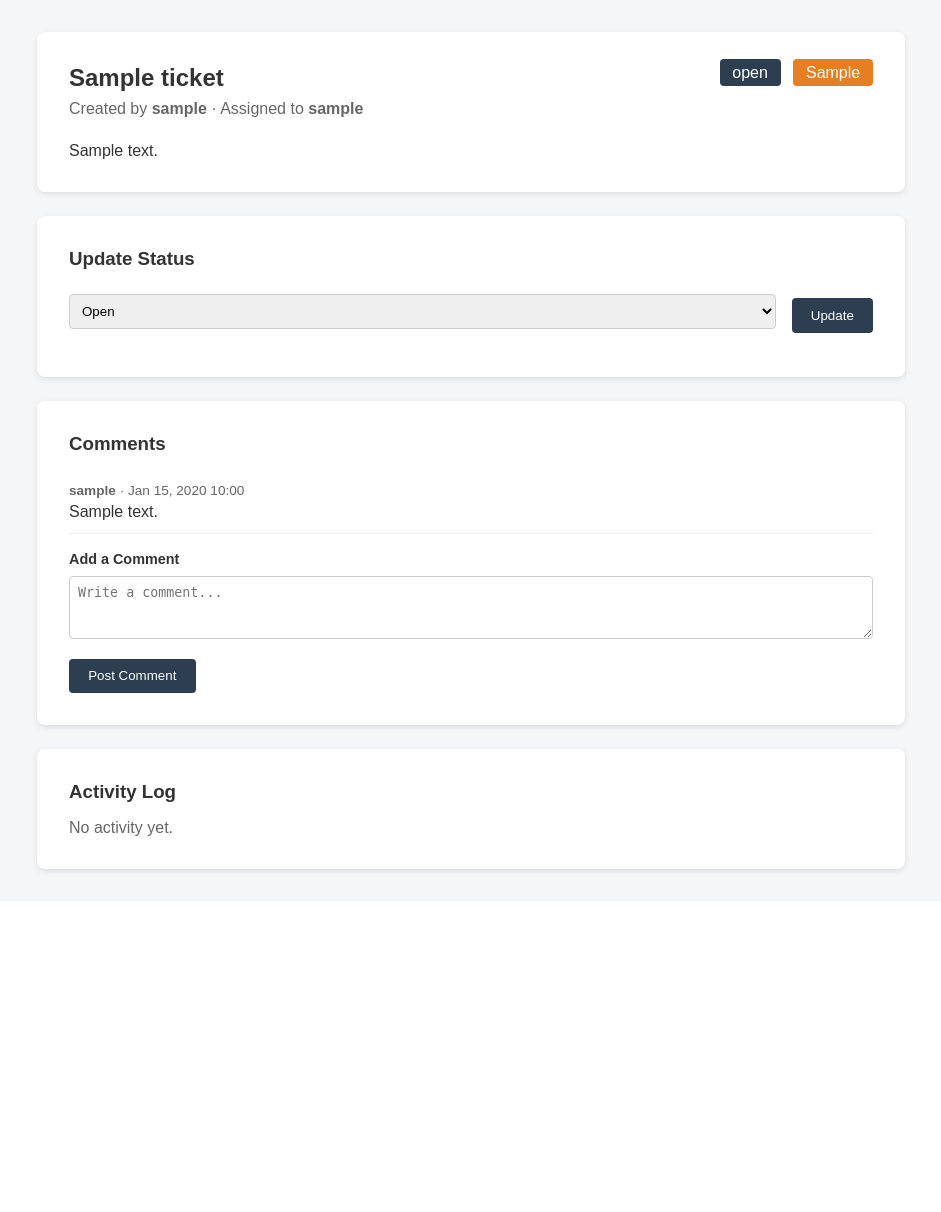
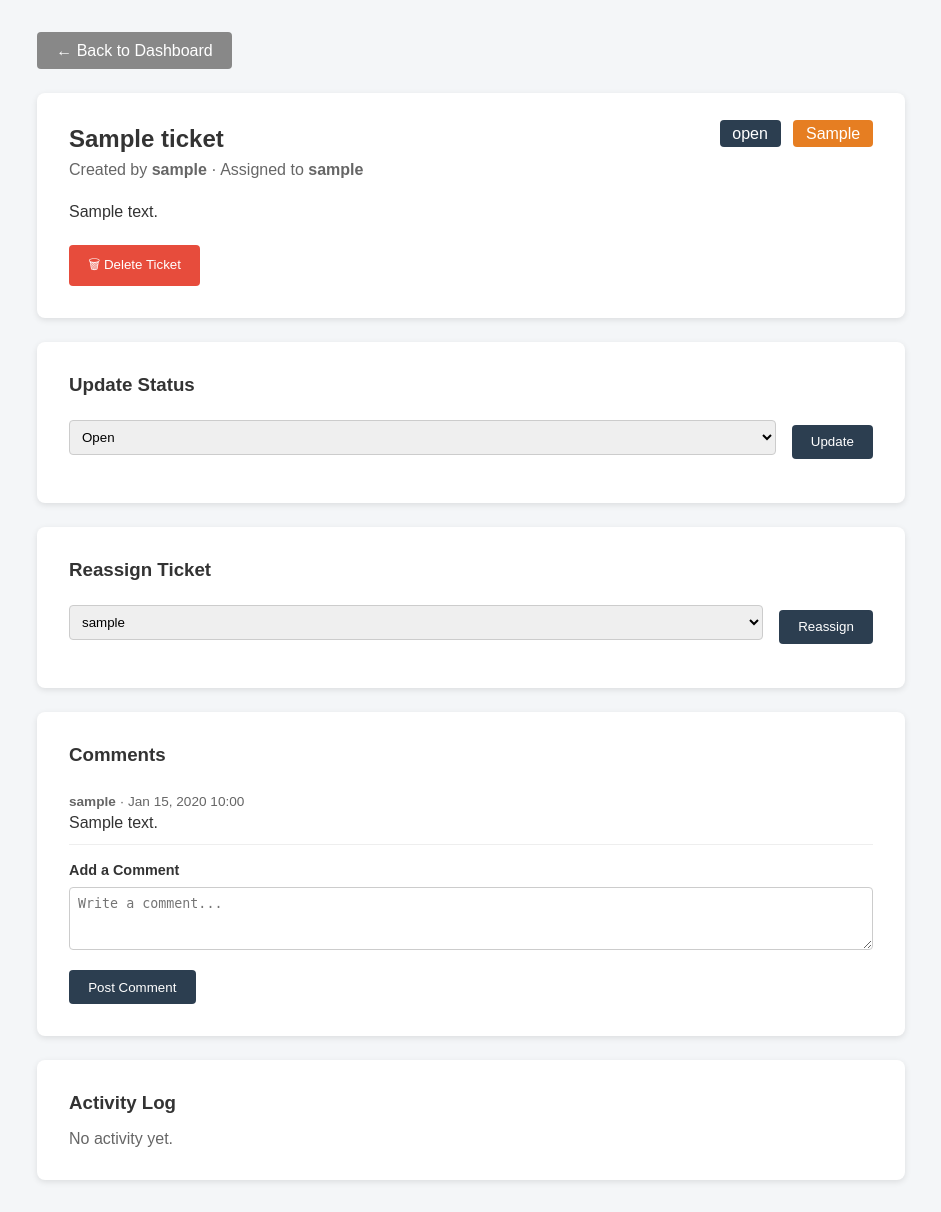
Before and after one commit to Rossis3/TicketFlow, a Flask app: page /tickets/1 in a window 1280 px wide. Shown: the part 55-1267 px from the top of the page, without its empty margins (169-1110 px from the left). Before the commit the page ends 931 px from the top, so only its background shows below. Run offline with Flask 3, Linux system fonts and the light colour scheme; a user stored in the database is signed in; tables that the repository leaves empty hold one stand-in row (values such as "Sample post").

```diff
--- a/app/routes/tickets.py
+++ b/app/routes/tickets.py
@@ -96,3 +96,49 @@ def add_comment(ticket_id):
         flash('Comment added!')
 
     return redirect(url_for('tickets.view_ticket', ticket_id=ticket_id))
+
+
+@tickets.route('/tickets/<int:ticket_id>/reassign', methods=['POST'])
+@login_required
+def reassign_ticket(ticket_id):
+    ticket = Ticket.query.get_or_404(ticket_id)
+
+    if current_user.role != 'admin' and current_user.id != ticket.creator_id:
+        flash('Only the creator or an admin can reassign this ticket.')
+        return redirect(url_for('tickets.view_ticket', ticket_id=ticket_id))
+
+    new_assignee_id = request.form.get('assignee_id') or None
+    old_assignee = ticket.assignee.username if ticket.assignee else 'Nobody'
+    ticket.assignee_id = new_assignee_id
+
+    new_assignee = User.query.get(new_assignee_id).username if new_assignee_id else 'Nobody'
+    log = ActivityLog(
+        action=f'Reassigned from {old_assignee} to {new_assignee} by {current_user.username}',
+        user_id=current_user.id,
+        ticket_id=ticket.id
+    )
+    db.session.add(log)
+    db.session.commit()
+
+    flash('Ticket reassigned!')
+    return redirect(url_for('tickets.view_ticket', ticket_id=ticket_id))
+
+
+@tickets.route('/tickets/<int:ticket_id>/delete', methods=['POST'])
+@login_required
+def delete_ticket(ticket_id):
+    ticket = Ticket.query.get_or_404(ticket_id)
+
+    if current_user.role != 'admin' and current_user.id != ticket.creator_id:
+        flash('Only the creator or an admin can delete this ticket.')
+        return redirect(url_for('tickets.view_ticket', ticket_id=ticket_id))
+
+    # Delete related records first
+    ActivityLog.query.filter_by(ticket_id=ticket.id).delete()
+    Comment.query.filter_by(ticket_id=ticket.id).delete()
+
+    db.session.delete(ticket)
+    db.session.commit()
+
+    flash('Ticket deleted.')
+    return redirect(url_for('main.dashboard'))
--- a/app/templates/view_ticket.html
+++ b/app/templates/view_ticket.html
@@ -1,5 +1,8 @@
 {% extends 'base.html' %}
 {% block content %}
+
+<!-- Back Button -->
+<a href="{{ url_for('main.dashboard') }}" class="btn" style="background:#888; margin-bottom:1.5rem; display:inline-block;">← Back to Dashboard</a>
 
 <div class="card" style="margin-bottom: 1.5rem;">
     <div style="display:flex; justify-content:space-between; align-items:flex-start;">
@@ -17,6 +20,13 @@
     </div>
 
     <p style="margin-top:1.5rem;">{{ ticket.description or 'No description provided.' }}</p>
+
+    <!-- Delete Button -->
+    {% if current_user.id == ticket.creator_id or current_user.role == 'admin' %}
+    <form method="POST" action="{{ url_for('tickets.delete_ticket', ticket_id=ticket.id) }}" style="margin-top:1.5rem;" onsubmit="return confirm('Are you sure you want to delete this ticket?');">
+        <button type="submit" style="background:#e74c3c;">🗑 Delete Ticket</button>
+    </form>
+    {% endif %}
 </div>
 
 <!-- Status Update -->
@@ -30,6 +40,20 @@
             <option value="closed" {% if ticket.status == 'closed' %}selected{% endif %}>Closed</option>
         </select>
         <button type="submit">Update</button>
+    </form>
+</div>
+
+<!-- Reassign -->
+<div class="card" style="margin-bottom: 1.5rem;">
+    <h3 style="margin-bottom:1rem;">Reassign Ticket</h3>
+    <form method="POST" action="{{ url_for('tickets.reassign_ticket', ticket_id=ticket.id) }}" style="display:flex; gap:1rem; align-items:center;">
+        <select name="assignee_id">
+            <option value="">Unassigned</option>
+            {% for user in users %}
+                <option value="{{ user.id }}" {% if ticket.assignee_id == user.id %}selected{% endif %}>{{ user.username }}</option>
+            {% endfor %}
+        </select>
+        <button type="submit">Reassign</button>
     </form>
 </div>
 
```
Also changed, not shown: app/routes/main.py (+13 -5 lines), app/templates/dashboard.html (+13 -5 lines).
